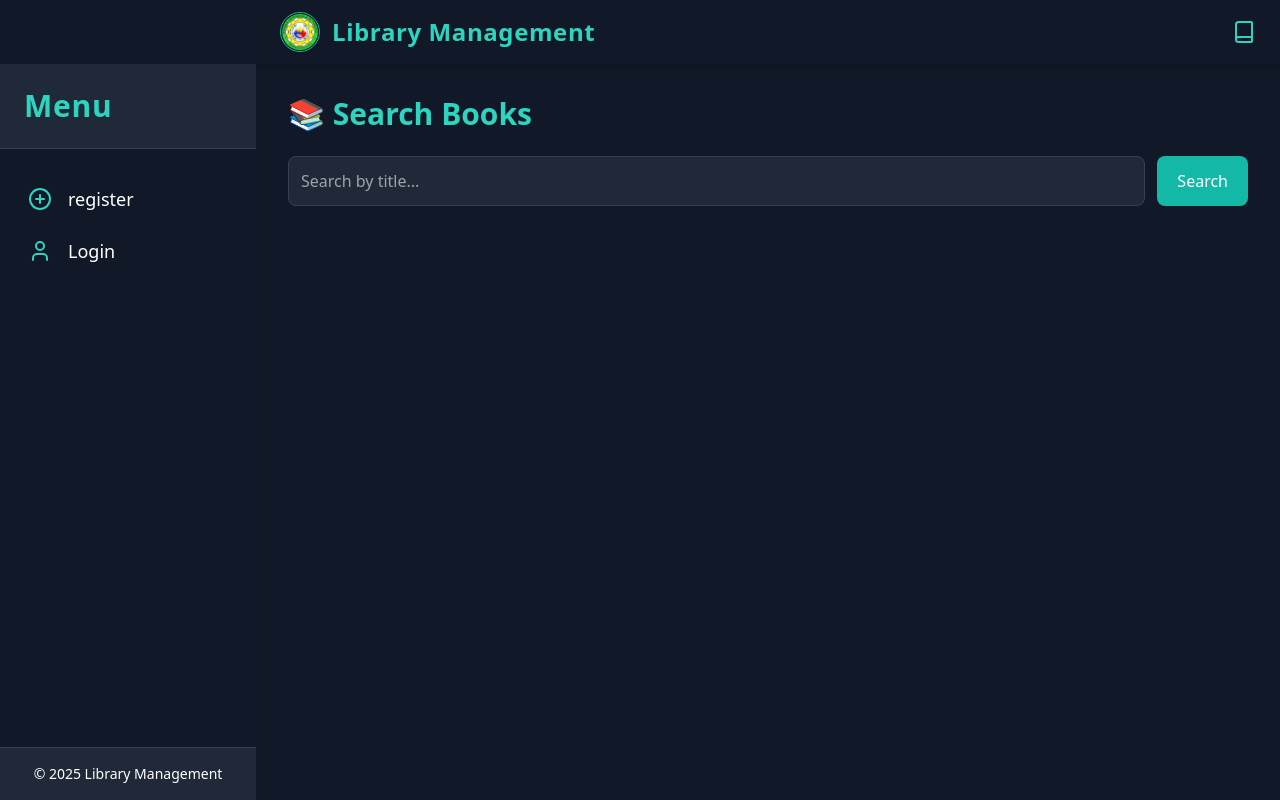
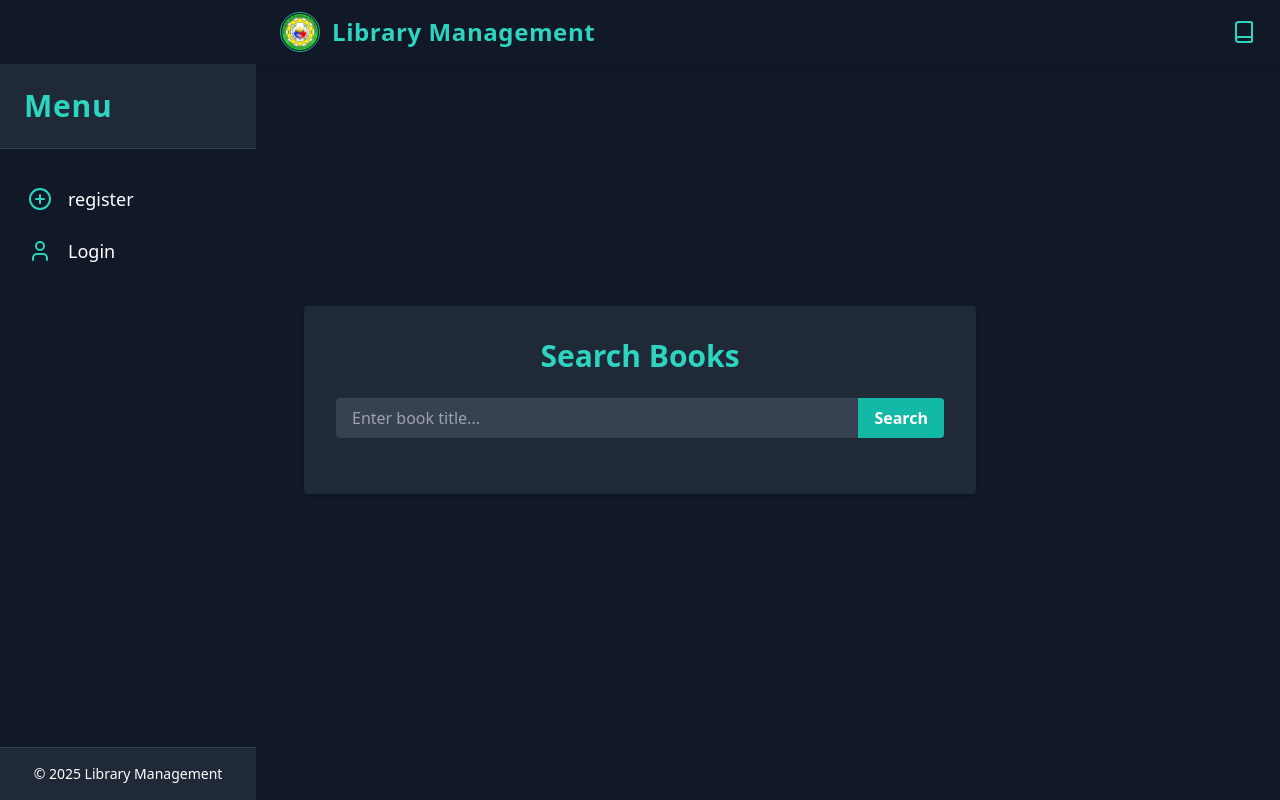
Before and after one commit to PotatoCodder/library-management_frontend, a React (Vite) app: page /search-book in a window 1280 px wide. Built offline with nearby package versions, Linux system fonts and the light colour scheme.

Commit message:
goods na update na ang book search

```diff
--- a/src/components/BookSearch.jsx
+++ b/src/components/BookSearch.jsx
@@ -1,70 +1,111 @@
-import React, { useState } from 'react';
+import React, { useState, useEffect } from 'react';
 
-const BookSearch = () => {
+export default function BookSearch() {
   const [query, setQuery] = useState('');
-  const [books, setBooks] = useState([]);
+  const [results, setResults] = useState([]);
   const [loading, setLoading] = useState(false);
+  const [message, setMessage] = useState('');
+  const [isSuccess, setIsSuccess] = useState(false);
 
-  const searchBooks = async () => {
+  const handleSearch = async () => {
+    if (!query.trim()) return;
+
     setLoading(true);
+    setMessage('');
+
     try {
-      const res = await fetch(`https://openlibrary.org/search.json?q=${encodeURIComponent(query)}`);
-      const data = await res.json();
-      setBooks(data.docs.slice(0, 10)); // limit to top 10 results
+      const res = await fetch('http://localhost:3001/books');
+      const books = await res.json();
+
+      const filtered = books.filter(book =>
+        book.title.toLowerCase().includes(query.toLowerCase())
+      );
+
+      if (filtered.length === 0) {
+        setIsSuccess(false);
+        setMessage('❌ No books found.');
+      } else {
+        setResults(filtered);
+        setIsSuccess(true);
+        setMessage(`✅ Found ${filtered.length} book(s)!`);
+      }
     } catch (error) {
       console.error('Error fetching books:', error);
+      setIsSuccess(false);
+      setMessage('❌ Failed to fetch books.');
     } finally {
       setLoading(false);
     }
   };
 
+  useEffect(() => {
+    if (query.trim() === '') {
+      setResults([]);
+      setMessage('');
+    }
+  }, [query]);
+
+  const handleOkClick = () => {
+    setMessage('');
+  };
+
   return (
-    <div className="bg-gray-900 text-white min-h-screen p-8 ml-64 pt-24">
-      <h1 className="text-3xl font-bold text-teal-400 mb-6">📚 Search Books</h1>
+    <div className="min-h-screen flex items-center justify-center bg-gray-900 px-4 py-10 relative">
+      <div className="bg-gray-800 p-8 rounded shadow-md w-full max-w-2xl">
+        <h2 className="text-3xl font-bold text-center text-teal-400 mb-6">Search Books</h2>
 
-      <div className="flex gap-3 mb-8">
+        <div className="flex mb-6">
           <input
             type="text"
-          placeholder="Search by title..."
+            placeholder="Enter book title..."
             value={query}
             onChange={(e) => setQuery(e.target.value)}
-          className="flex-1 p-3 rounded-lg bg-gray-800 border border-gray-700 text-white focus:outline-none focus:ring-2 focus:ring-teal-500"
+            className="flex-grow px-4 py-2 rounded-l bg-gray-700 text-white focus:outline-none focus:ring-2 focus:ring-teal-500"
           />
           <button
-          onClick={searchBooks}
-          className="bg-teal-500 hover:bg-teal-600 text-white px-5 py-3 rounded-lg transition"
+            onClick={handleSearch}
+            className="px-4 py-2 bg-teal-500 hover:bg-teal-600 text-white font-semibold rounded-r transition duration-200"
           >
-          Search
+            {loading ? 'Searching...' : 'Search'}
           </button>
         </div>
 
-      {/* Loading Spinner */}
-      {loading && (
-        <div className="flex justify-center items-center mt-10">
-          <div className="w-12 h-12 border-4 border-teal-400 border-t-transparent rounded-full animate-spin"></div>
+        <div className="grid grid-cols-1 md:grid-cols-2 gap-4">
+          {results.map((book) => (
+            <div
+              key={book.id}
+              className="bg-gray-700 rounded-lg shadow-md p-4 flex space-x-4 items-start"
+            >
+              <img
+                src={book.image}
+                alt={book.title}
+                className="w-20 h-28 object-cover rounded border border-gray-600"
+              />
+              <div>
+                <h3 className="text-teal-300 text-lg font-semibold">{book.title}</h3>
+                <p className="text-gray-300">by {book.author}</p>
+                <p className="text-gray-400 text-sm">Published: {book.year}</p>
               </div>
-      )}
+            </div>
+          ))}
+        </div>
+      </div>
 
-      {!loading && books.length > 0 && (
-        <ul className="space-y-6">
-          {books.map((book, idx) => (
-            <li key={idx} className="bg-gray-800 p-6 rounded-lg shadow-lg border border-gray-700">
-              <h2 className="text-xl font-semibold text-teal-300">{book.title}</h2>
-              <p className="text-gray-300">Author: {book.author_name?.join(', ') || 'Unknown'}</p>
-              <p className="text-gray-400">First Published: {book.first_publish_year || 'N/A'}</p>
-              {book.cover_i && (
-                <img
-                  src={`https://covers.openlibrary.org/b/id/${book.cover_i}-M.jpg`}
-                  alt="Book Cover"
-                  className="w-24 mt-4 rounded"
-                />
-              )}
-            </li>
-          ))}
-        </ul>
+      {message && (
+        <div className="absolute inset-0 bg-black bg-opacity-50 flex items-center justify-center z-50">
+          <div className="bg-white text-black rounded-lg shadow-lg p-6 max-w-sm w-full text-center">
+            <p className={`mb-4 font-semibold ${isSuccess ? 'text-green-600' : 'text-red-600'}`}>
+              {message}
+            </p>
+            <button
+              onClick={handleOkClick}
+              className="bg-teal-500 text-white px-4 py-2 rounded hover:bg-teal-600 transition duration-200"
+            >
+              OK
+            </button>
+          </div>
+        </div>
       )}
     </div>
   );
-};
-
-export default BookSearch;
+}
```
Lines whose indentation alone changed are shown as unchanged.
